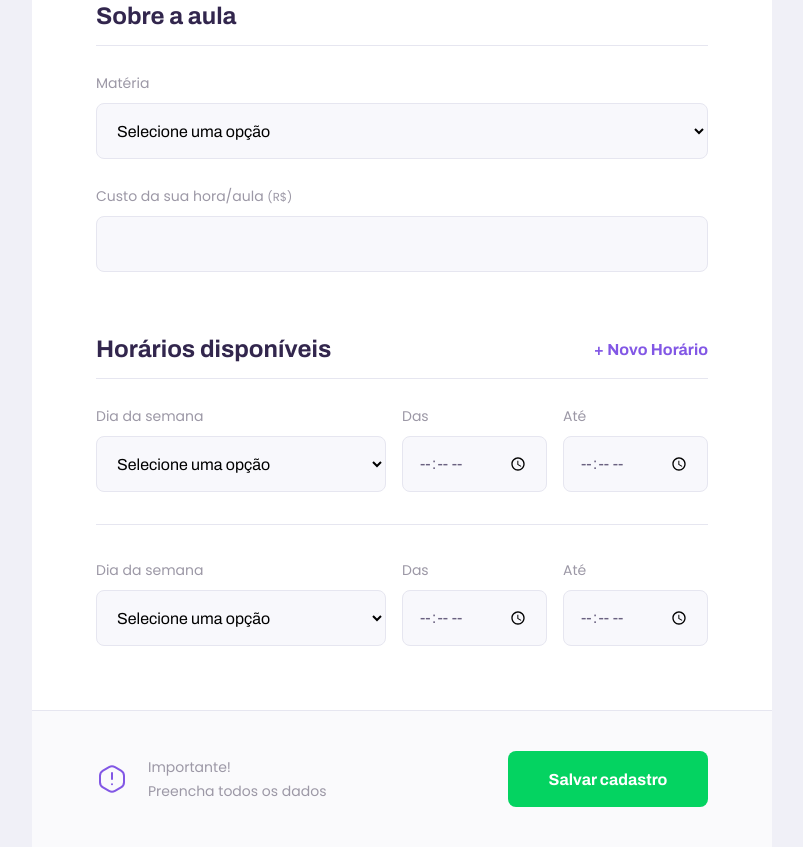
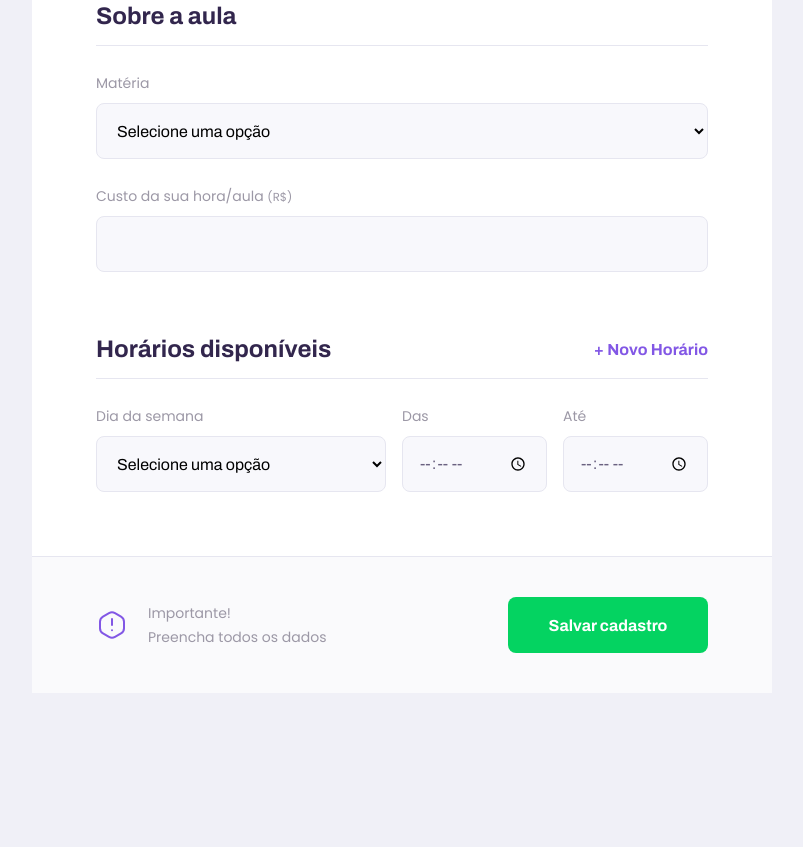
Before and after one commit to wardedcoffee/NLW2_PROFFY, a plain HTML site: page give-classes.html in a window 1280 px wide. Shown: the part 1039-1886 px from the top of the page, without its empty margins (238-1041 px from the left). After the commit the page ends 1732 px from the top, so only its background shows below. Drawn offline with Linux system fonts and the light colour scheme; files whose address does not match are found by name.

Commit message:
end of the day03

```diff
--- a/give-classes.html
+++ b/give-classes.html
@@ -13,6 +13,7 @@
 
     <link href="https://fonts.googleapis.com/css2?family=Archivo:wght@400;700&amp;family=Poppins:wght@400;600&amp;display=swap" rel="stylesheet">
 
+    <script src="/scripts/addField.js" defer></script>
 </head>
 <body id="page-give-classes">
 
@@ -83,7 +84,7 @@
 
                <fieldset id="schedule-items">
                    <legend>Horários disponíveis
-                       <button id="add-time">+ Novo Horário</button>
+                       <button type="button" id="add-time">+ Novo Horário</button>
                    </legend>
 
                    <div class="schedule-item">
@@ -114,33 +115,7 @@
 
                    </div>
 
-                   <div class="schedule-item">
 
-                    <div class="select-block">
-                        <label for="weekday">Dia da semana</label>
-                        <select name="weekday[]" required>
-                            <option value="">Selecione uma opção</option>
-                            <option value="0">Domingo</option>
-                            <option value="1">Segunda-feira</option>
-                            <option value="2">Terça-feira</option>
-                            <option value="3">Quarta-feira</option>
-                            <option value="4">Quinta-feira</option>
-                            <option value="5">Sexta-feira</option>
-                            <option value="6">Sábado</option>
-                        </select>
-                    </div>
-
-                    <div class="input-block">
-                        <label for="time_from">Das</label>
-                        <input type="time" name="time_from[]" required>
-                    </div>
-
-                    <div class="input-block">
-                        <label for="time_to">Até</label>
-                        <input type="time" name="time_to[]" required>
-                    </div>
-
-               </div>
 
                </fieldset>
            </form>
--- /dev/null
+++ b/scripts/addField.js
@@ -0,0 +1,25 @@
+// Procurar o botao
+document.querySelector("#add-time")
+//Quando clicar no botao
+.addEventListener('click', cloneField)
+
+
+// //Executar uma acao
+function cloneField() {
+//     //duplicar os campos
+    const newFieldContainer = document.querySelector('.schedule-item').cloneNode(true)
+
+
+    //pegar os campos. Que campos??
+    const fields = newFieldContainer.querySelectorAll('input')
+
+   //para cada campo, limpar
+    fields.forEach(function(field) {
+        //pegar o field do momento e limpa ele
+        field.value = ""
+    })
+
+    //colocar na pagina
+    document.querySelector('#schedule-items').appendChild(newFieldContainer)
+
+}
```
